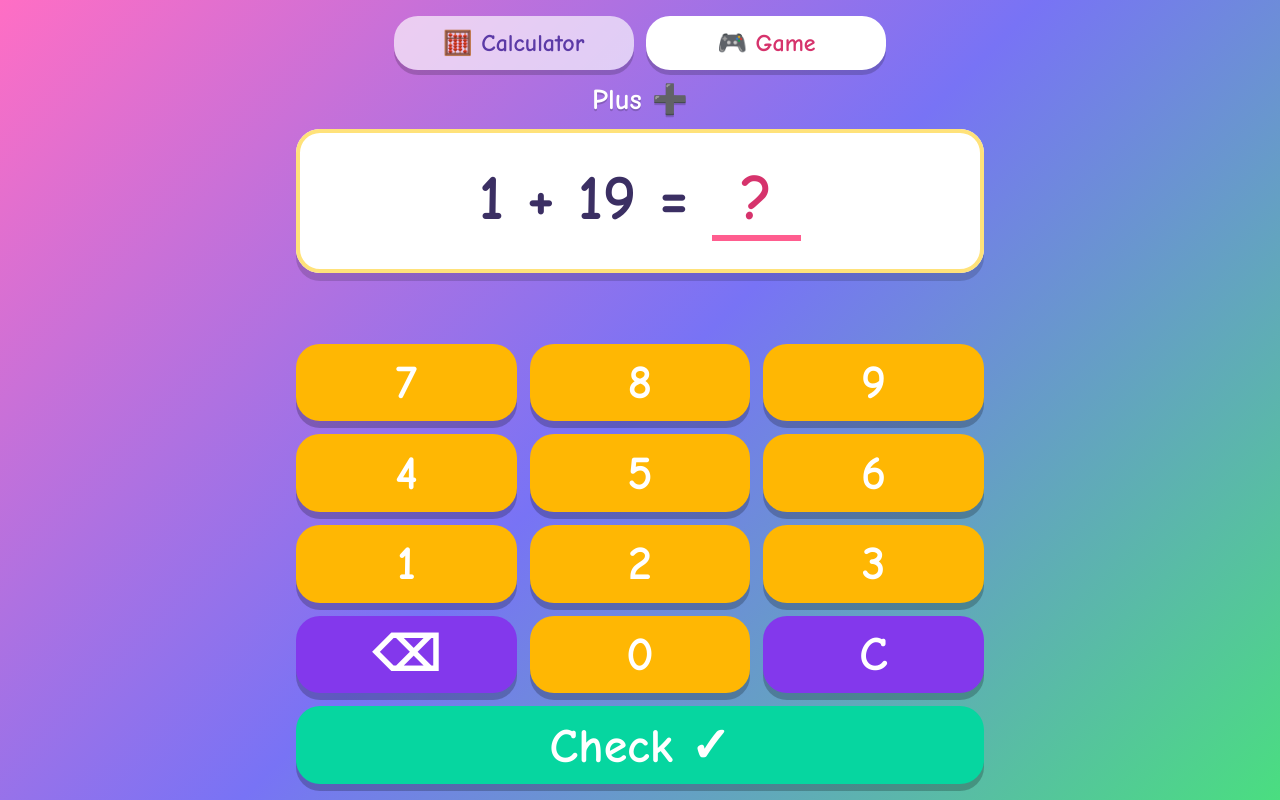
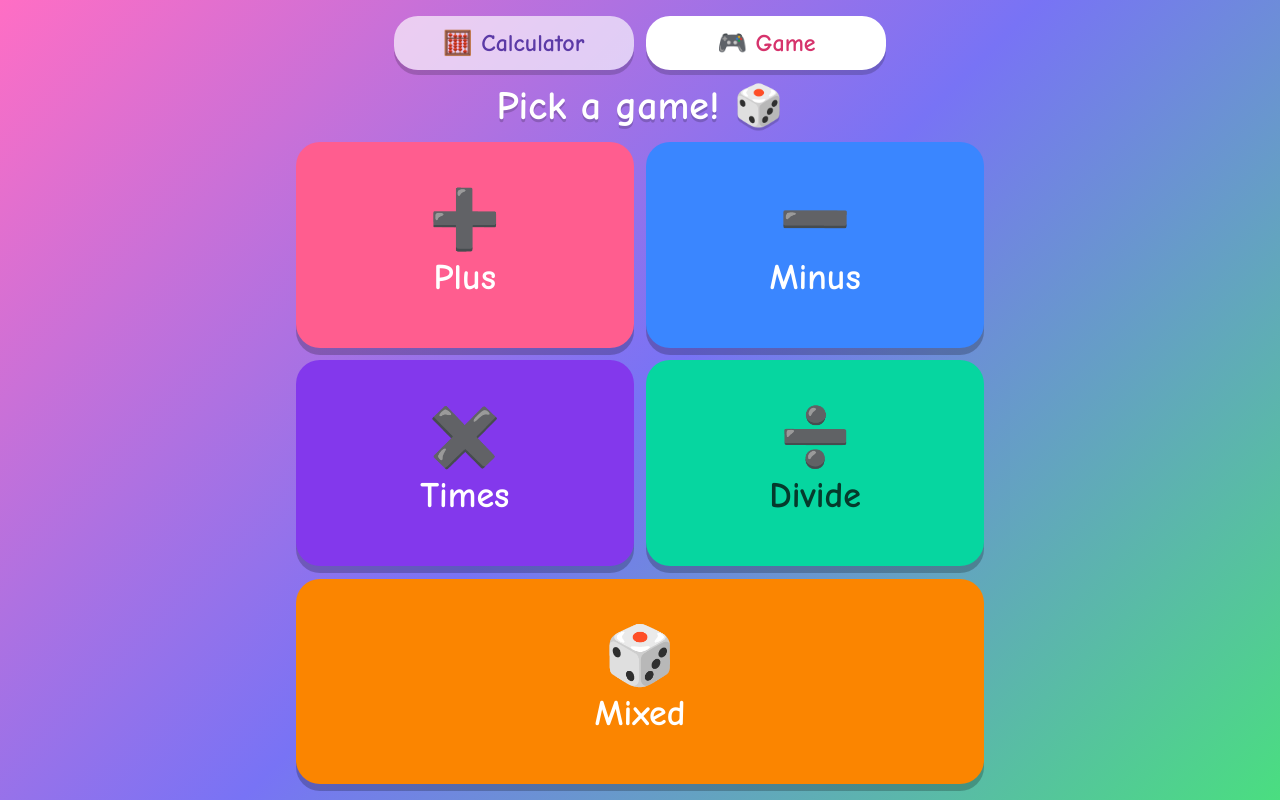
Before and after one commit to ashchristoffersen-glitch/calculator, a plain HTML site: page index.html in a window 1280 px wide. Both pictures are taken after a click on the button "🎮 Game". Drawn offline with Linux system fonts and the light colour scheme.

Commit message:
Checkpoint 6: mode select + Minus/Times/Divide/Mixed with math safety rules
Co-Authored-By: Devin AI <158243242+devin-ai-integration[bot]@users.noreply.github.com>

```diff
--- a/index.html
+++ b/index.html
@@ -177,10 +177,76 @@
     .view.active { display: flex; }
 
     /* ===== Game ===== */
+    .game-screen {
+      display: none;
+      flex: 1 1 auto;
+      flex-direction: column;
+      gap: var(--gap);
+      min-height: 0;
+    }
+    .game-screen.active { display: flex; }
+
+    .menu-title {
+      flex: 0 0 auto;
+      margin: 0;
+      text-align: center;
+      color: #fff;
+      font-size: clamp(22px, 5vmin, 40px);
+      text-shadow: 0 3px 0 rgba(0,0,0,0.18);
+    }
+    .mode-grid {
+      flex: 1 1 auto;
+      display: grid;
+      grid-template-columns: repeat(2, 1fr);
+      grid-auto-rows: 1fr;
+      gap: var(--gap);
+      min-height: 0;
+    }
+    .mode-btn {
+      border: none;
+      border-radius: var(--radius);
+      font-family: inherit;
+      font-weight: bold;
+      font-size: clamp(20px, 4.5vmin, 36px);
+      color: #fff;
+      cursor: pointer;
+      box-shadow: 0 7px 0 rgba(0,0,0,0.22);
+      display: flex;
+      flex-direction: column;
+      align-items: center;
+      justify-content: center;
+      gap: 0.2em;
+      transition: transform 0.05s ease, box-shadow 0.05s ease;
+      touch-action: manipulation;
+    }
+    .mode-btn:active { transform: translateY(5px); box-shadow: 0 2px 0 rgba(0,0,0,0.22); }
+    .mode-btn .mico { font-size: 1.6em; line-height: 1; }
+    .mode-plus   { background: #ff5d8f; }
+    .mode-minus  { background: #3a86ff; }
+    .mode-times  { background: #8338ec; }
+    .mode-divide { background: #06d6a0; color: #053a2c; }
+    .mode-mixed  { background: #fb8500; grid-column: span 2; }
+
+    .small-btn {
+      border: none;
+      border-radius: 999px;
+      background: rgba(255,255,255,0.8);
+      color: #5b3aa6;
+      font-family: inherit;
+      font-weight: bold;
+      font-size: clamp(13px, 2.4vmin, 20px);
+      padding: 0.4em 0.9em;
+      cursor: pointer;
+      box-shadow: 0 4px 0 rgba(0,0,0,0.18);
+      touch-action: manipulation;
+    }
+
     .game-bar {
       flex: 0 0 auto;
       display: flex;
-      justify-content: center;
+      align-items: center;
+      justify-content: space-between;
+      gap: var(--gap);
     }
     .game-mode-label {
       color: #fff;
@@ -270,8 +336,24 @@
 
     <!-- ===== Game view ===== -->
     <section id="gameView" class="view">
+
+      <!-- Mode select -->
+      <div id="gameMenu" class="game-screen active">
+        <h2 class="menu-title">Pick a game! 🎲</h2>
+        <div class="mode-grid">
+          <button class="mode-btn mode-plus" data-mode="plus"><span class="mico">➕</span><span>Plus</span></button>
+          <button class="mode-btn mode-minus" data-mode="minus"><span class="mico">➖</span><span>Minus</span></button>
+          <button class="mode-btn mode-times" data-mode="times"><span class="mico">✖️</span><span>Times</span></button>
+          <button class="mode-btn mode-divide" data-mode="divide"><span class="mico">➗</span><span>Divide</span></button>
+          <button class="mode-btn mode-mixed" data-mode="mixed"><span class="mico">🎲</span><span>Mixed</span></button>
+        </div>
+      </div>
+
+      <!-- Play -->
+      <div id="gamePlay" class="game-screen">
         <div class="game-bar">
-        <div class="game-mode-label">Plus ➕</div>
+          <button class="small-btn" data-gaction="menu">⬅ Modes</button>
+          <div class="game-mode-label" id="modeLabel">Plus ➕</div>
         </div>
         <div id="equation" class="equation">– + – = –</div>
         <div id="feedback" class="feedback">&nbsp;</div>
@@ -289,6 +371,7 @@
           <button class="key num gnum" data-gnum="0">0</button>
           <button class="key fn" data-gaction="clear">C</button>
           <button class="key eq gcheck span3" data-gaction="check">Check ✓</button>
+        </div>
       </div>
     </section>
   </div>
@@ -555,10 +638,18 @@
     const feedbackEl = document.getElementById('feedback');
 
     const gameState = {
-      mode: 'plus',     // CP5: Plus only
-      level: 2,         // default level for now
+      mode: 'plus',     // plus | minus | times | divide | mixed
+      level: 2,         // default level for now (Settings comes in CP7)
       q: null,          // current question
       input: ''         // the digits the child has typed
+    };
+
+    const MODE_META = {
+      plus:   { label: 'Plus ➕' },
+      minus:  { label: 'Minus ➖' },
+      times:  { label: 'Times ✖️' },
+      divide: { label: 'Divide ➗' },
+      mixed:  { label: 'Mixed 🎲' }
     };
 
     function randInt(min, max) {
@@ -569,16 +660,65 @@
     const ADD_RANGE = [10, 20, 50, 100, 200, 500, 1000, 2000, 5000, 10000];
     function addRange(level) { return ADD_RANGE[level - 1] || 20; }
 
-    // Build a Plus question: a + b = result, with one part missing.
+    // × and ÷ factor ranges per level: [aMin, aMax, bMin, bMax].
+    const FACTOR_RANGE = [
+      [1, 5, 1, 5],        // L1: factors 1–5
+      [1, 10, 1, 10],      // L2: factors 1–10
+      [1, 12, 1, 12],      // L3: factors 1–12
+      [10, 99, 1, 9],      // L4: 2-digit × 1-digit
+      [10, 99, 1, 9],      // L5: 2-digit × 1-digit
+      [10, 99, 10, 99],    // L6: 2-digit × 2-digit
+      [10, 99, 10, 99],    // L7: 2-digit × 2-digit
+      [100, 999, 1, 9],    // L8: 3-digit × 1-digit
+      [100, 999, 10, 99],  // L9: 3-digit × 2-digit
+      [100, 999, 10, 99]   // L10: 3-digit × 2-digit
+    ];
+    function factorRange(level) { return FACTOR_RANGE[level - 1] || FACTOR_RANGE[1]; }
+
+    // Each generator returns { op, a, b, result } where a op b = result always holds.
     function generatePlus(level) {
       const max = addRange(level);
       const a = randInt(1, max);
       const b = randInt(1, max);
       return { op: '+', a: a, b: b, result: a + b };
     }
+    // Subtraction never goes negative: big − small = result (≥ 0).
+    function generateMinus(level) {
+      const max = addRange(level);
+      let a = randInt(1, max);
+      let b = randInt(1, max);
+      if (b > a) { const t = a; a = b; b = t; }
+      return { op: '−', a: a, b: b, result: a - b };
+    }
+    function generateTimes(level) {
+      const r = factorRange(level);
+      const a = randInt(r[0], r[1]);
+      const b = randInt(r[2], r[3]);
+      return { op: '×', a: a, b: b, result: a * b };
+    }
+    // Division is the reverse of a multiplication, so it's always even.
+    function generateDivide(level) {
+      const r = factorRange(level);
+      const quotient = randInt(r[0], r[1]);
+      const divisor = randInt(Math.max(1, r[2]), r[3]);  // never divide by zero
+      const dividend = quotient * divisor;
+      return { op: '÷', a: dividend, b: divisor, result: quotient };
+    }
+
+    const GENERATORS = {
+      plus: generatePlus, minus: generateMinus, times: generateTimes, divide: generateDivide
+    };
+
+    function generateFor(mode, level) {
+      if (mode === 'mixed') {
+        const pick = ['plus', 'minus', 'times', 'divide'][randInt(0, 3)];
+        return GENERATORS[pick](level);
+      }
+      return GENERATORS[mode](level);
+    }
 
     function newQuestion() {
-      const q = generatePlus(gameState.level);   // CP5: Plus only
+      const q = generateFor(gameState.mode, gameState.level);
       q.missing = ['a', 'b', 'result'][randInt(0, 2)];  // first / middle / result
       gameState.q = q;
       gameState.input = '';
@@ -638,7 +778,23 @@
         else if (btn.dataset.gaction === 'back') { playTap('back'); gBackspace(); }
         else if (btn.dataset.gaction === 'clear') { playTap('fn'); gClearInput(); }
         else if (btn.dataset.gaction === 'check') { gCheck(); }
+        else if (btn.dataset.gaction === 'menu') { playTap('fn'); showGameScreen('menu'); }
       });
+    });
+
+    // ----- Game screens (mode select <-> play) -----
+    function showGameScreen(name) {
+      document.getElementById('gameMenu').classList.toggle('active', name === 'menu');
+      document.getElementById('gamePlay').classList.toggle('active', name === 'play');
+    }
+    function startMode(mode) {
+      gameState.mode = mode;
+      document.getElementById('modeLabel').textContent = MODE_META[mode].label;
+      showGameScreen('play');
+      newQuestion();
+    }
+    document.querySelectorAll('.mode-btn').forEach(btn => {
+      btn.addEventListener('click', () => { getAudio(); playTap('op'); startMode(btn.dataset.mode); });
     });
 
     // ----- View navigation (Calculator <-> Game) -----
@@ -646,7 +802,7 @@
       document.querySelectorAll('.tab').forEach(t => t.classList.toggle('active', t.dataset.view === view));
       document.getElementById('calcView').classList.toggle('active', view === 'calc');
       document.getElementById('gameView').classList.toggle('active', view === 'game');
-      if (view === 'game' && !gameState.q) newQuestion();
+      if (view === 'game') showGameScreen('menu');  // always start at the mode picker
     }
     document.querySelectorAll('.tab').forEach(tab => {
       tab.addEventListener('click', () => { getAudio(); showView(tab.dataset.view); });
```
Lines whose indentation alone changed are shown as unchanged.
